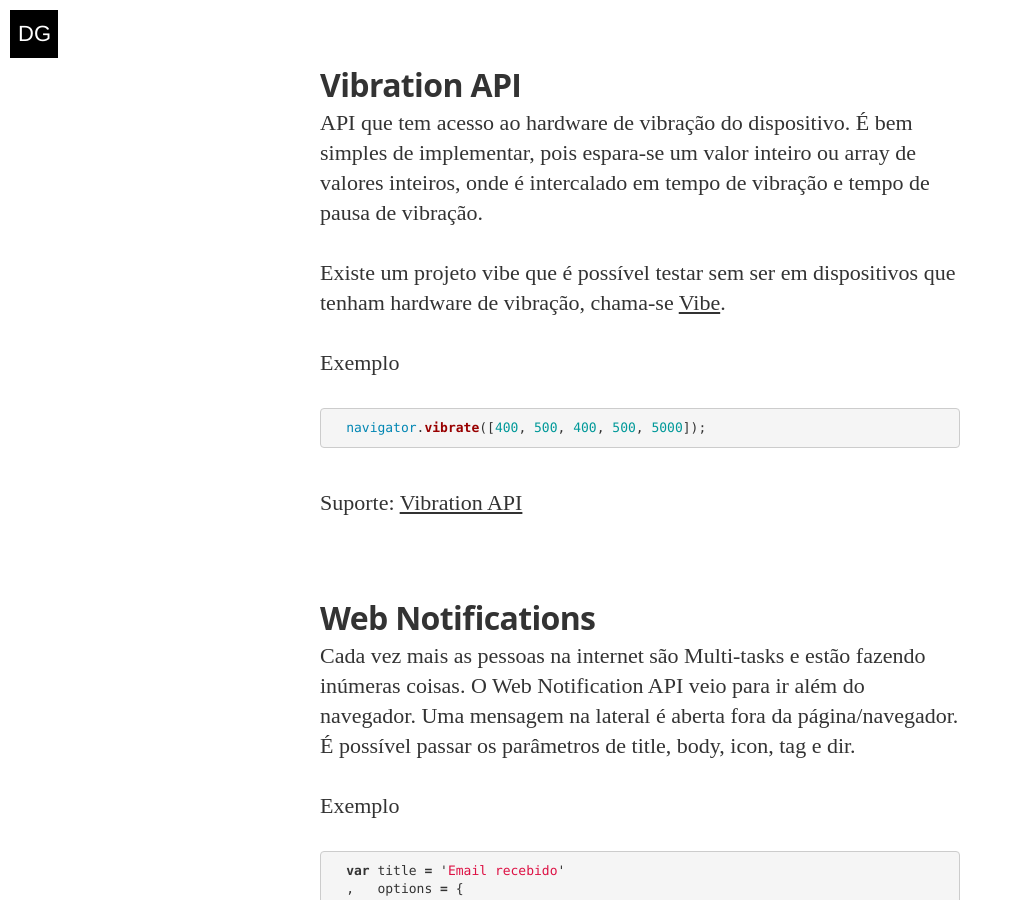
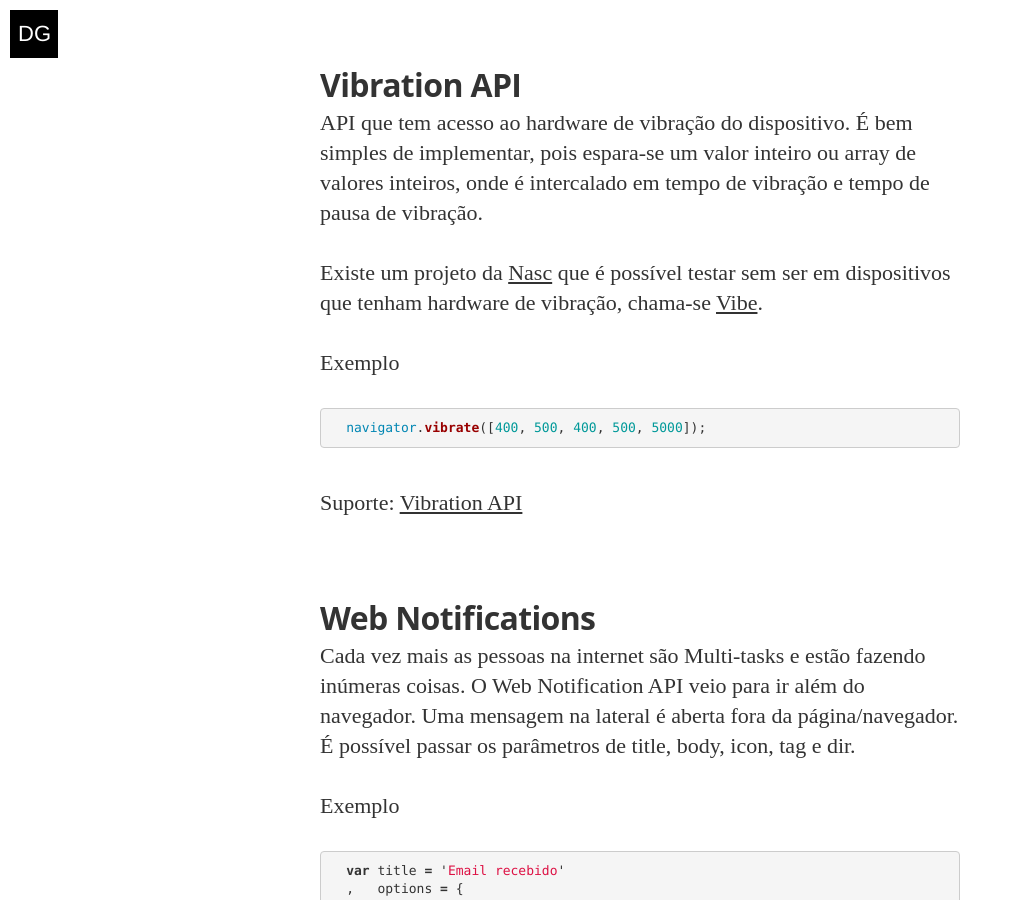
Before and after one commit to danielGalvao/danielGalvao.github.io, a Jekyll site: the page built from _posts/2016-11-07-html5-apis-que-voce-precisa-conhecer.markdown, in a window 1280 px wide and 900 px high, scrolled down 3610 px. Shown: the whole window, without its empty margins (0-1013 px from the left). Built offline with Jekyll 4.4.1, drawn with Linux system fonts in a browser that asks for light colours; nearby versions of some CDN libraries; some web fonts are replaced; a style sheet for code colours, icons or effects is not loaded.

Commit message:
Fix Nasc

```diff
--- a/_posts/2016-11-07-html5-apis-que-voce-precisa-conhecer.markdown
+++ b/_posts/2016-11-07-html5-apis-que-voce-precisa-conhecer.markdown
@@ -92,7 +92,7 @@ Suporte: [Battery Status](http://caniuse.com/#search=Battery%20Status)
 
 API que tem acesso ao hardware de vibração do dispositivo. É bem simples de implementar, pois espara-se um valor inteiro ou array de valores inteiros, onde é intercalado em tempo de vibração e tempo de pausa de vibração.
 
-Existe um projeto vibe que é possível testar sem ser em dispositivos que tenham hardware de vibração, chama-se [Vibe](https://naschq.github.io/vibe.js/).
+Existe um projeto da [Nasc](https://github.com/NascHQ/) que é possível testar sem ser em dispositivos que tenham hardware de vibração, chama-se [Vibe](https://naschq.github.io/vibe.js/).
 
 Exemplo
 {% highlight javascript %}
```
